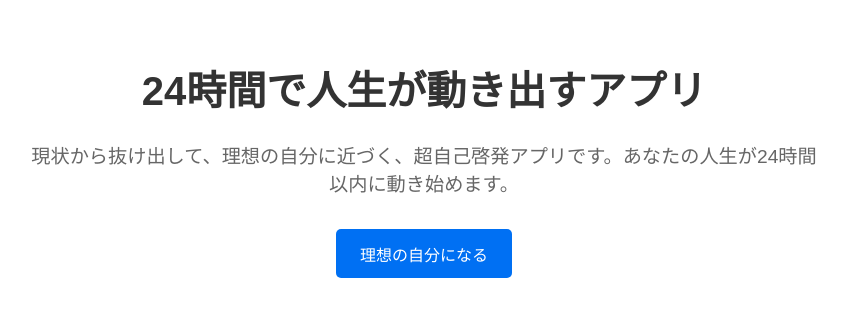
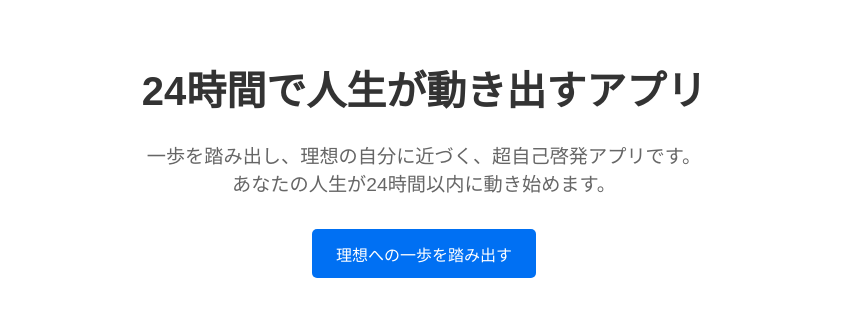
Before and after one commit to shige7ga/do-within-24, a React (Vite) app: page / in a window 1280 px wide. Shown: the top 316 px of the page, without its empty margins (216-1062 px from the left). Built offline with nearby package versions, Linux system fonts and the light colour scheme.

Commit message:
画面遷移処理を実装

```diff
--- a/src/App.tsx
+++ b/src/App.tsx
@@ -1,10 +1,12 @@
 import { Route, Routes } from "react-router-dom";
-import HomePage from "./pages/home";
+import TopPage from "./pages/top";
+import IdealResultPage from "./pages/ideal/idealResultPage";
 
 function App() {
   return (
     <Routes>
-      <Route path="/" element={<HomePage />} />
+      <Route path="/" element={<TopPage />} />
+      <Route path="/result" element={<IdealResultPage />} />
     </Routes>
   );
 }
--- a/src/pages/home/index.tsx
+++ /dev/null
@@ -1,17 +0,0 @@
-import { Link } from "react-router-dom";
-import styles from "../../styles/home.module.css";
-
-export default function HomePage() {
-  return (
-    <div className={styles.container}>
-      <h1 className={styles.title}>24時間で人生が動き出すアプリ</h1>
-      <p className={styles.description}>
-        現状から抜け出して、理想の自分に近づく、超自己啓発アプリです。あなたの人生が24時間以内に動き始めます。
-      </p>
-
-      <Link to="/" className={styles.link}>
-        理想の自分になる
-      </Link>
-    </div>
-  );
-}
--- /dev/null
+++ b/src/pages/ideal/idealResultPage.tsx
@@ -0,0 +1,15 @@
+import { Link } from "react-router-dom";
+import styles from "../../styles/common.module.css";
+
+export default function IdealResultPage() {
+  return (
+    <div>
+      <div className={styles.container}>
+        <h1 className={styles.title}>結果</h1>
+        <Link to="/" className={styles.link}>
+          戻る
+        </Link>
+      </div>
+    </div>
+  );
+}
--- /dev/null
+++ b/src/pages/top/index.tsx
@@ -0,0 +1,18 @@
+import { Link } from "react-router-dom";
+import styles from "../../styles/common.module.css";
+
+export default function TopPage() {
+  return (
+    <div className={styles.container}>
+      <h1 className={styles.title}>24時間で人生が動き出すアプリ</h1>
+      <p className={styles.description}>
+        一歩を踏み出し、理想の自分に近づく、超自己啓発アプリです。<br />
+        あなたの人生が24時間以内に動き始めます。
+      </p>
+
+      <Link to="/result" className={styles.link}>
+        理想への一歩を踏み出す
+      </Link>
+    </div>
+  );
+}
```
Also changed, not shown: src/styles/common.module.css (renamed from src/styles/home.module.css).
